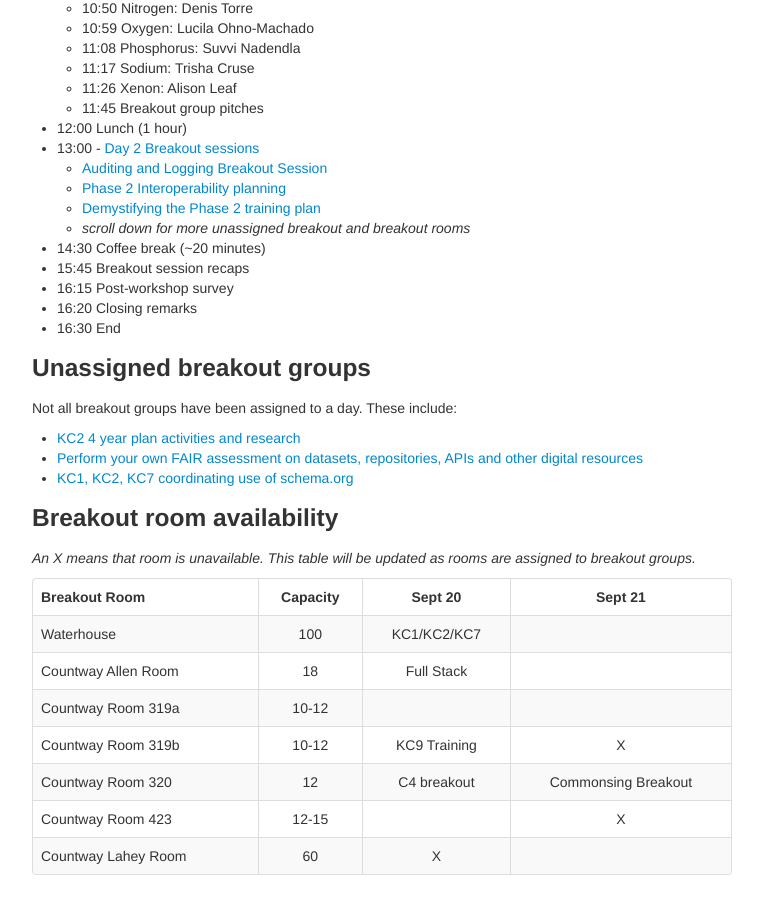
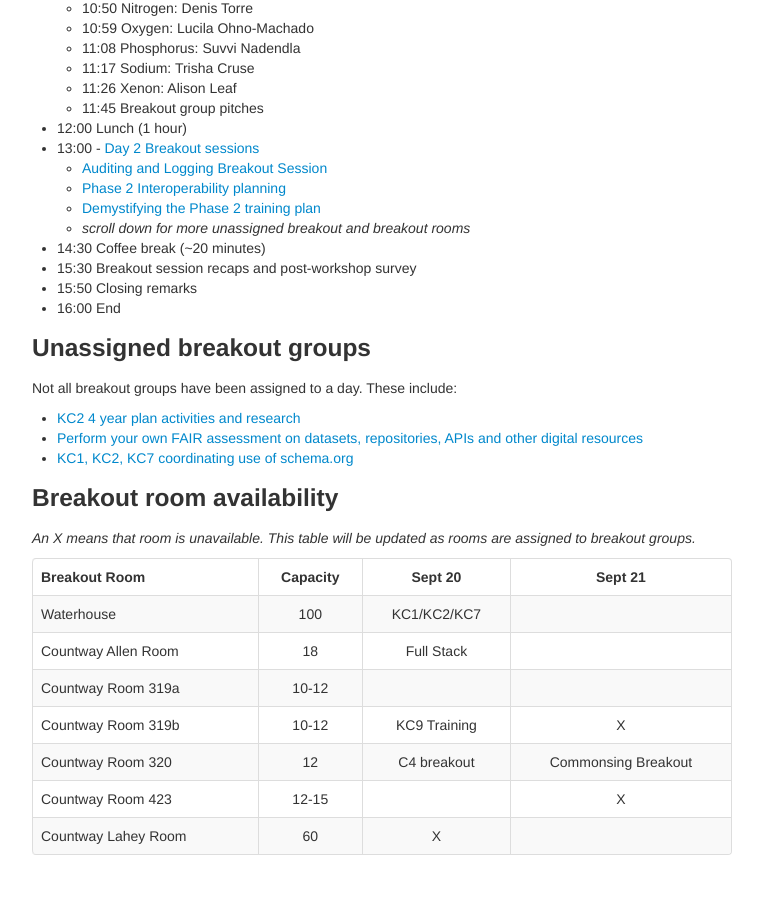
Before and after one commit to dcppc/2018-september-workshop, a Jekyll site: the page built from docs/agenda.md, in a window 1280 px wide and 900 px high, scrolled down 1580 px. Shown: the whole window, without its empty margins (258-1021 px from the left). Built offline with Jekyll 4.4.1, drawn with Linux system fonts in a browser that asks for light colours.

Commit message:
end at 4 pm

```diff
--- a/docs/agenda.md
+++ b/docs/agenda.md
@@ -84,10 +84,9 @@ should focus on ongoing work and future directions. Each speaker will have 5 min
 	- [Demystifying the Phase 2 training plan](https://github.com/dcppc/2018-september-workshop/issues/26)
 	- _scroll down for more unassigned breakout and breakout rooms_
 - 14:30 Coffee break (~20 minutes)
-- 15:45 Breakout session recaps
-- 16:15 Post-workshop survey
-- 16:20 Closing remarks
-- 16:30 End
+- 15:30 Breakout session recaps and post-workshop survey
+- 15:50 Closing remarks
+- 16:00 End
 
 ### Unassigned breakout groups
 
```
